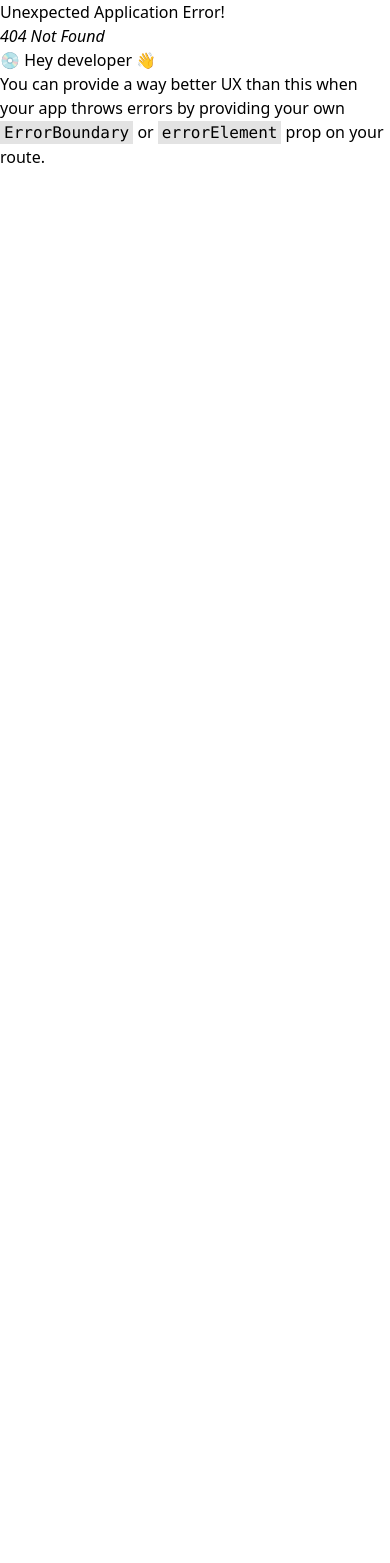
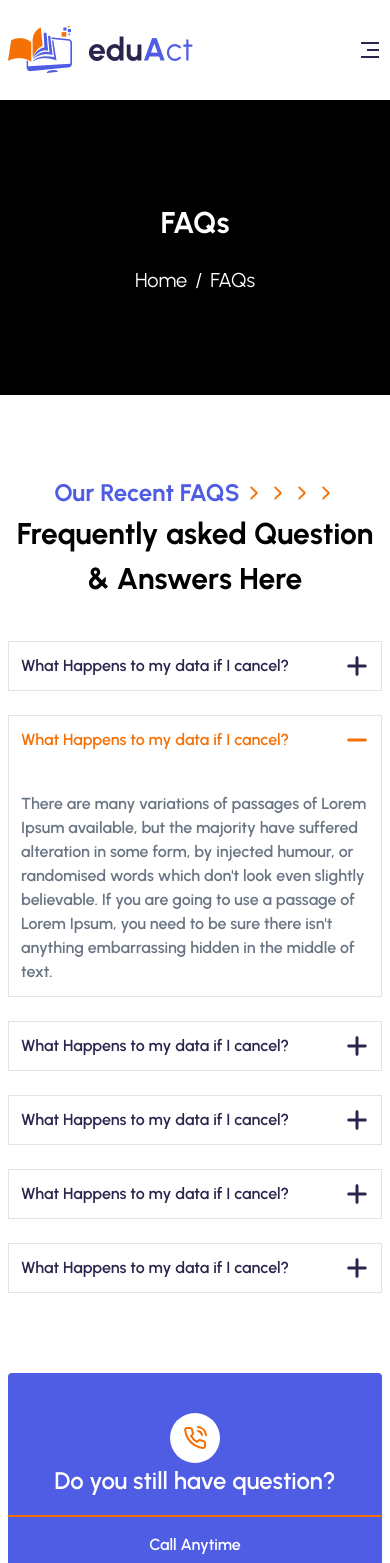
Before and after one commit to nafisa492003/Educate, a React (Vite) app: page /faq in a window 390 px wide. Before the commit this address had no page. Shown: the top 1563 px of the page. Before the commit the page ends 844 px from the top, so only its background shows below. Built offline with nearby package versions, Linux system fonts and the light colour scheme; a web font is replaced by a local one.

Commit message:
FAQ_P page done with responsive

```diff
--- a/src/App.jsx
+++ b/src/App.jsx
@@ -16,6 +16,7 @@ import Course_P from "./Pages/Course_P";
 import Course_Details_P from "./Pages/Course_Details_P";
 import Log_In_P from "./Pages/Log_In_P";
 import Contact_Us_P from "./Pages/Contact_Us_P";
+import FAQ_P from "./Pages/FAQ_P";
 const router = createBrowserRouter(
   createRoutesFromElements(
     <Route path="/" element={<RootLayout />}>
@@ -30,6 +31,8 @@ const router = createBrowserRouter(
         <Route path="/course_details" element={<Course_Details_P />} />
         <Route path="/login" element={<Log_In_P />} />
         <Route path="/contact_us" element={<Contact_Us_P />} />
+        <Route path="/faq" element={<FAQ_P />} />
+
       </Route>
     </Route>
   )
--- a/src/Pages/Contact_Us_P.jsx
+++ b/src/Pages/Contact_Us_P.jsx
@@ -53,7 +53,7 @@ const Contact_Us_P = () => {
           <Common_btn title={`Send a Message`} />
         </Flex>
         <Flex className={`my-[80px] lg:my-[120px] flex-col lg:flex-row items-center justify-center`}>
-          <Link>
+          <Link to='/faq'>
             <Flex
               className={`w-full md:w-[400px] flex-col items-center justify-center gap-3 group hover:bg-blue py-10`}
             >
--- /dev/null
+++ b/src/Pages/FAQ_P.jsx
@@ -0,0 +1,98 @@
+import React, { useState } from "react";
+import Common_Banner from "./../Components/Common_Banner";
+import Common_title from "./../Components/Common_title";
+import Flex from "../Components/Flex";
+import Container from "../Components/Container";
+import { FaPlus } from "react-icons/fa6";
+import { FaMinus } from "react-icons/fa6";
+import { FiPhoneCall } from "react-icons/fi";
+const FAQ_P = () => {
+  const [ans, setAns] = useState(true);
+  return (
+    <section>
+      <Common_Banner subtitle={`FAQs`} title={`FAQs`} />
+      <Container>
+        <div className="my-[80px] lg:my-[120px]">
+          <Common_title
+            subtitle={`Our Recent FAQS`}
+            title={`Frequently asked Question &
+          Answers Here`}
+            h1Width={`lg:w-[514px] text-center`}
+          />
+          <Flex className={`flex-col gap-6 my-10`}>
+            <div className="p-3  border border-[#e4e4e4] lg:p-10">
+              <Flex className={`items-center justify-between`}>
+                <h1 className="font-Urbanist font-semibold text-[16px] text-regal-blue">
+                  What Happens to my data if I cancel?
+                </h1>
+                <FaPlus size={24} className="text-regal-blue" />
+              </Flex>
+            </div>
+            <div className="p-3  border border-[#e4e4e4] lg:p-10">
+              <Flex className={`items-center justify-between`}>
+                <h1 className={`font-Urbanist font-semibold text-[16px] ${ ans ? "text-custom_orange" : "text-regal-blue"}`}>
+                  What Happens to my data if I cancel?
+                </h1>
+                {ans ? (
+                  <FaMinus onClick={()=>setAns(!ans)} size={24} className={`${ans ? "text-custom_orange" : "text-regal-blue"}`} />
+                ) : (
+                  <FaPlus onClick={()=>setAns(!ans)} size={24} className={`${ans ? "text-custom_orange" : "text-regal-blue"}`} />
+                )}
+              </Flex>
+              {ans &&
+              <div className="mt-10">
+                <p className="font-Urbanist font-semibold text-[16px] text-hash">
+                There are many variations of passages of Lorem Ipsum available, but the majority have suffered alteration in some form, by injected humour, or randomised words which don't look even slightly believable. If you are going to use a passage of Lorem Ipsum, you need to be sure there isn't anything embarrassing hidden in the middle of text.
+                </p>
+              </div>
+              }
+            </div>
+            <div className="p-3  border border-[#e4e4e4] lg:p-10">
+              <Flex className={`items-center justify-between`}>
+                <h1 className="font-Urbanist font-semibold text-[16px] text-regal-blue">
+                  What Happens to my data if I cancel?
+                </h1>
+                <FaPlus size={24} className="text-regal-blue" />
+              </Flex>
+            </div>
+            <div className="p-3  border border-[#e4e4e4] lg:p-10">
+              <Flex className={`items-center justify-between`}>
+                <h1 className="font-Urbanist font-semibold text-[16px] text-regal-blue">
+                  What Happens to my data if I cancel?
+                </h1>
+                <FaPlus size={24} className="text-regal-blue" />
+              </Flex>
+            </div>
+            <div className="p-3  border border-[#e4e4e4] lg:p-10">
+              <Flex className={`items-center justify-between`}>
+                <h1 className="font-Urbanist font-semibold text-[16px] text-regal-blue">
+                  What Happens to my data if I cancel?
+                </h1>
+                <FaPlus size={24} className="text-regal-blue" />
+              </Flex>
+            </div>
+            <div className="p-3  border border-[#e4e4e4] lg:p-10">
+              <Flex className={`items-center justify-between`}>
+                <h1 className="font-Urbanist font-semibold text-[16px] text-regal-blue">
+                  What Happens to my data if I cancel?
+                </h1>
+                <FaPlus size={24} className="text-regal-blue" />
+              </Flex>
+            </div>
+          </Flex>
+        </div>
+        <div className="w-full py-10 my-10 rounded bg-blue-[10px] flex flex-col items-center justify-between bg-blue">
+            <div className="w-[50px] h-[50px]  rounded-full bg-white flex items-center justify-center">
+            <FiPhoneCall size={24} className="text-custom_orange" />
+            </div>
+            <h1 className="text-white text-[24px] md:text-[40px] font-Urbanist font-semibold ">Do you still have question?</h1>
+            <div className="w-full lg:w-[525px] border border-custom_orange my-4"></div>
+            <h3 className="font-Urbanist font-semibold text-white text-[16px]">Call Anytime</h3>
+            <h3 className="font-Urbanist font-bold text-white text-[24px]">(303) 555-0105</h3>
+        </div>
+      </Container>
+    </section>
+  );
+};
+
+export default FAQ_P;
```
